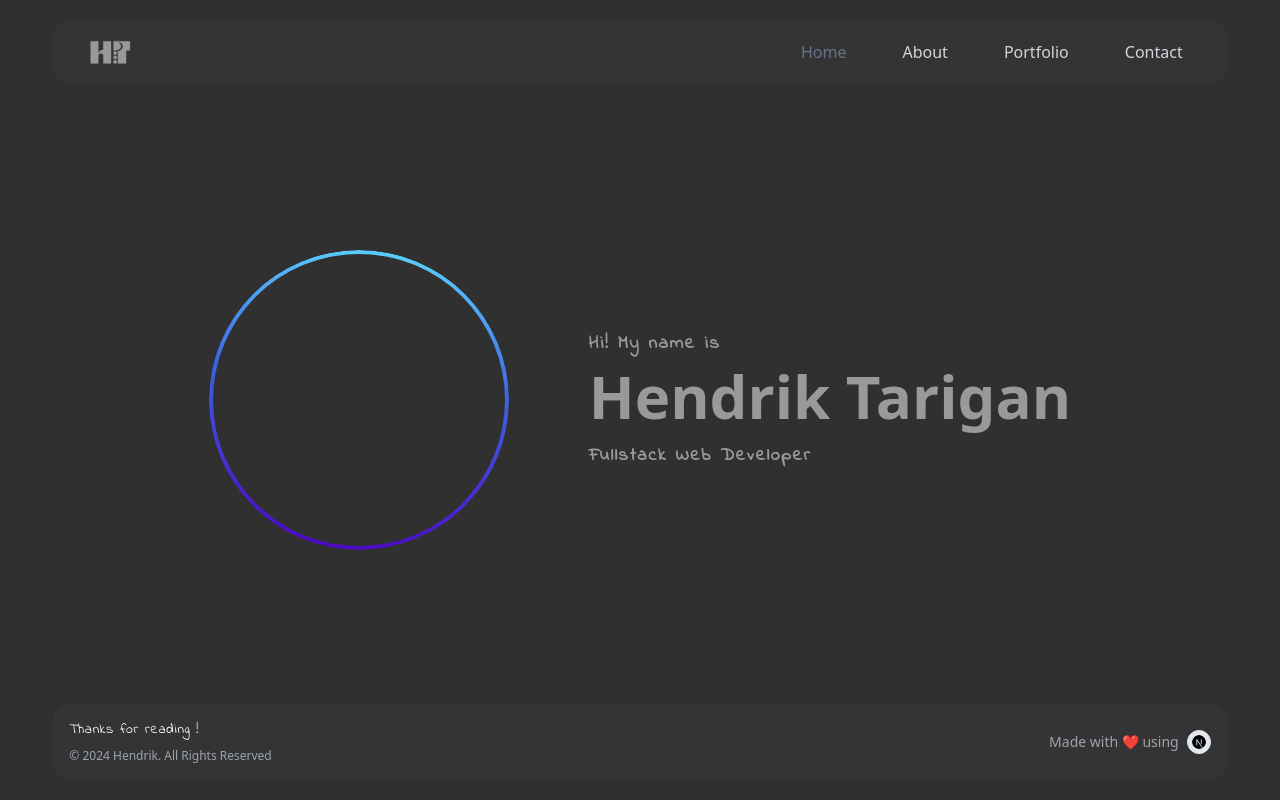
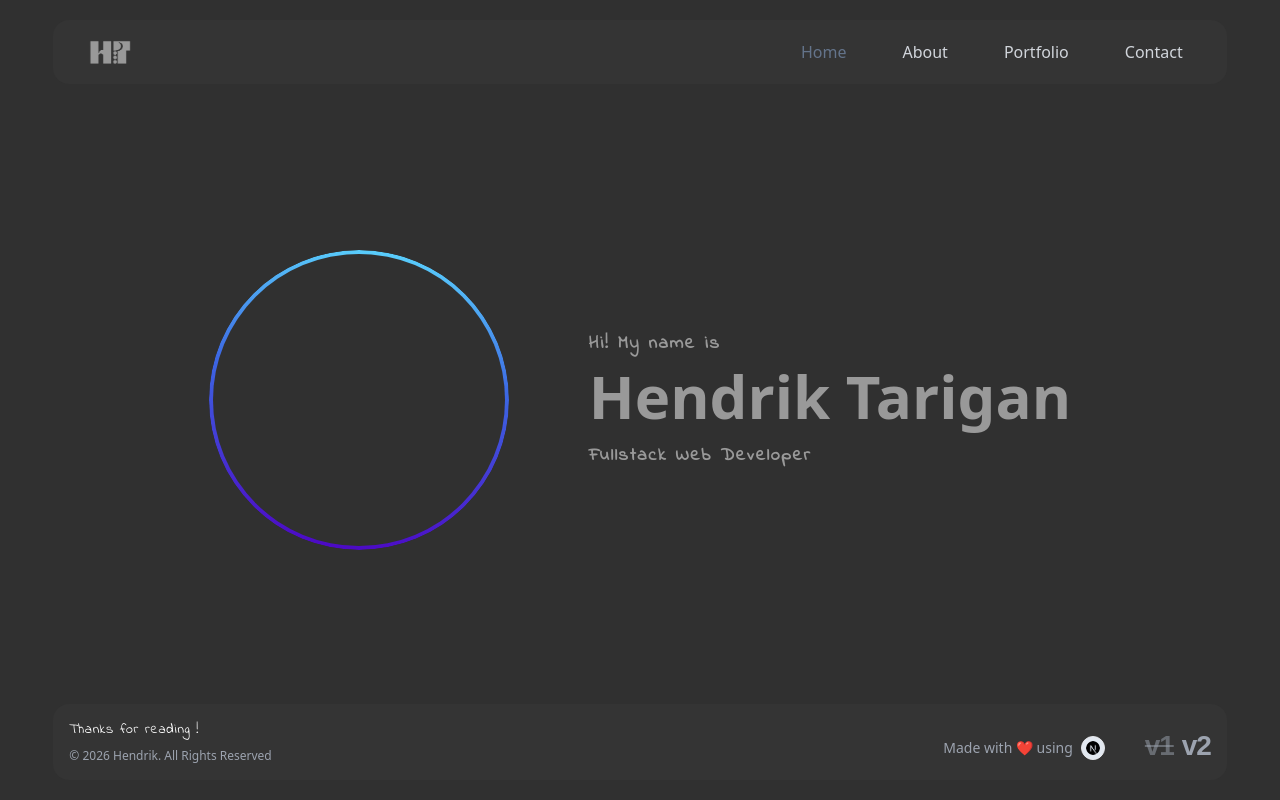
Before and after one commit to hendriktarigann01/my-portfolio, a Next.js app: page / in a window 1280 px wide. Built offline with nearby package versions, Linux system fonts and the light colour scheme.

Commit message:
chore: add versioning button in footer

```diff
--- a/src/components/Footer.tsx
+++ b/src/components/Footer.tsx
@@ -1,25 +1,27 @@
 "use client";
 import Image from "next/image";
+
 const Footer = () => {
   return (
     <div className="flex justify-center">
       <footer className="fixed bottom-5 rounded-2xl w-11/12 z-50 bg-navbar text-white">
-        <div className="container px-4 mx-auto flex flex-col md:flex-row justify-between items-center py-4">
+        <div className="container px-4 mx-auto flex flex-col md:flex-row justify-between items-center py-4 gap-4 md:gap-0">
           <div className="text-center md:text-left space-y-2">
             <p className="text-sm font-indie tracking-wider font-medium">
               Thanks for reading !
             </p>
             <p className="text-xs text-gray-400 font-sans">
-              © 2024 Hendrik. All Rights Reserved
+              © 2026 Hendrik. All Rights Reserved
             </p>
           </div>
 
-          <div className="flex flex-col items-center md:items-end space-y-2">
+          <div className="flex gap-10 items-center md:items-end space-y-2">
             <div className="flex items-center space-x-2 text-sm text-gray-400 font-sans">
               <p>Made with ❤️ using</p>
               <a
                 href="https://nextjs.org/"
                 target="_blank"
+                rel="noreferrer"
                 className="transition-transform transform hover:scale-105"
               >
                 <Image
@@ -31,6 +33,42 @@ const Footer = () => {
                 />
               </a>
             </div>
+
+            <div className="flex items-end gap-2">
+              <span
+                className="text-gray-400/50"
+                style={{
+                  fontFamily: "var(--font-display, sans-serif)",
+                  fontSize: "1.75rem",
+                  fontWeight: 900,
+                  letterSpacing: "-0.04em",
+                  lineHeight: 1,
+                  fontStretch: "expanded",
+                  transition: "color 0.3s",
+                  textDecoration: "line-through",
+                  textDecorationColor: "rgba(156, 163, 175, 0.5)",
+                }}
+              >
+                v1
+              </span>
+              <a
+                href="https://my-portfolio-v2-xi-bice.vercel.app/"
+                target="_blank"
+                rel="noreferrer"
+                className="text-gray-400"
+                style={{
+                  fontFamily: "var(--font-display, sans-serif)",
+                  fontSize: "1.75rem",
+                  fontWeight: 900,
+                  letterSpacing: "-0.04em",
+                  lineHeight: 1,
+                  textDecoration: "none",
+                  fontStretch: "expanded",
+                }}
+              >
+                v2
+              </a>
+            </div>
           </div>
         </div>
       </footer>
```
